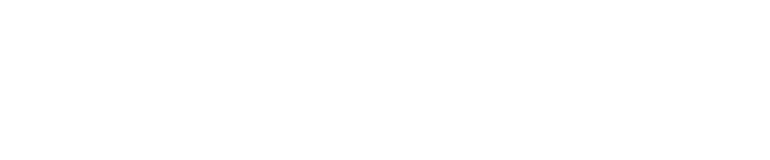
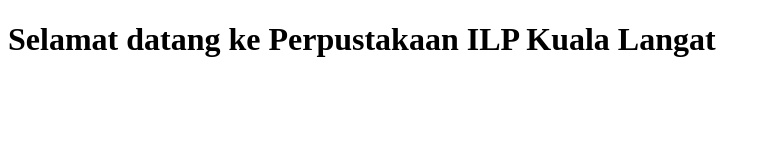
Before and after one commit to NurulNajwa03/pretasi-library, a plain HTML site: page index.html in a window 1280 px wide. Shown: the whole page, without its empty margins (0-770 px from the left). Drawn offline with Linux system fonts and the light colour scheme.

Commit message:
edit file index.html

```diff
--- a/index.html
+++ b/index.html
@@ -7,6 +7,6 @@
     <title>Document</title>
 </head>
 <body>
-
+    <h1>Selamat datang ke Perpustakaan ILP Kuala Langat</h1>
 </body>
 </html>
```
